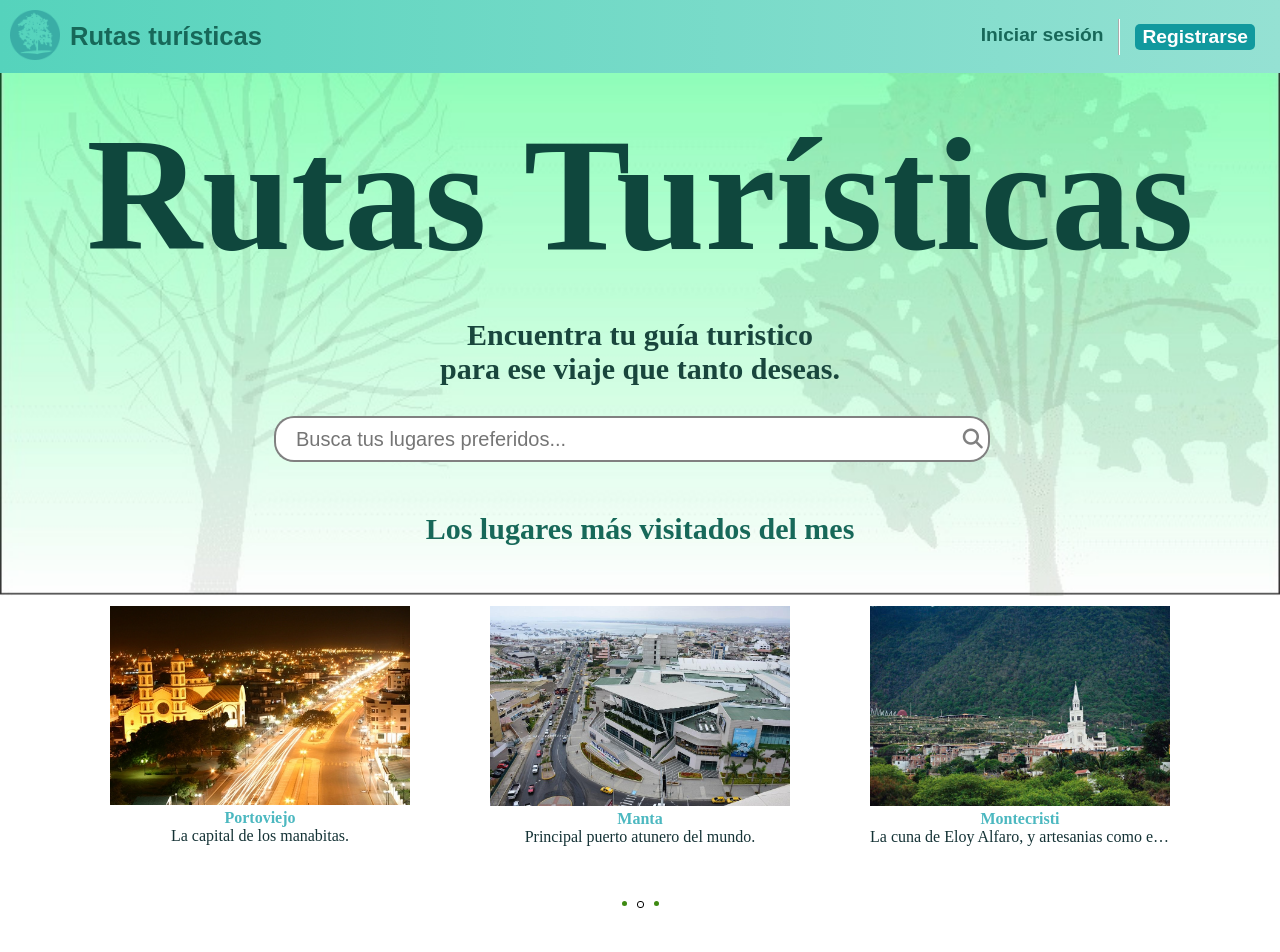
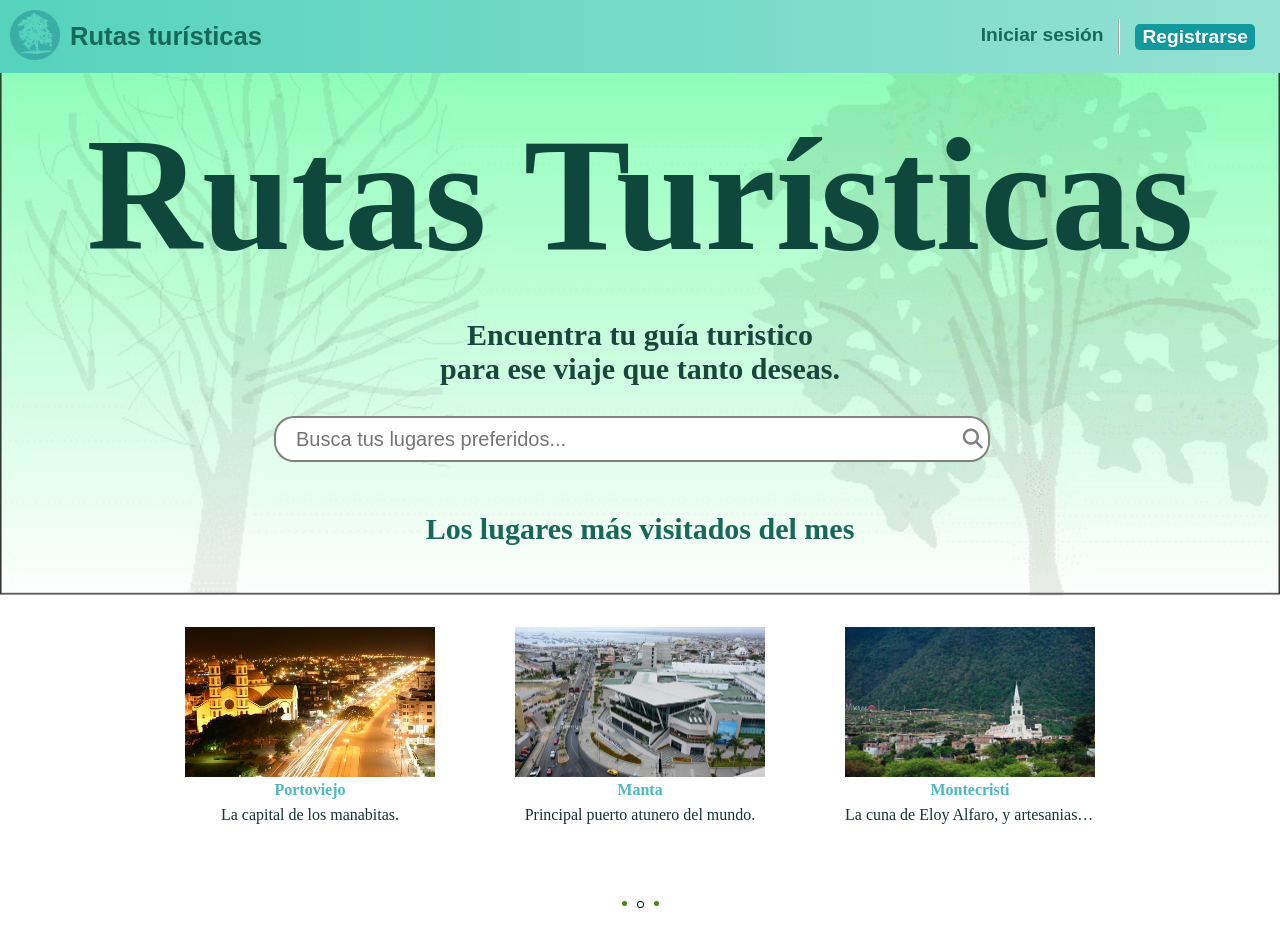
Before and after one commit to Trixtaro/rutasturisticas, a React (Create React App) app in the folder react-app/: page / in a window 1280 px wide. Shown: the top 952 px of the page. Built offline with nearby package versions, Linux system fonts and the light colour scheme; no server answers; a web font is replaced by a local one.

Commit message:
Se modifico el css de Lugar, para que no varie de tamanio

```diff
--- a/react-app/src/components/Buscador.js
+++ b/react-app/src/components/Buscador.js
@@ -30,7 +30,6 @@ class Buscador extends React.Component {
 
     handleSubmit = e => {
         e.preventDefault();
-        console.log(this.props)
         this.props.history.push(`/lugares/${this.state.id}`);
     }
 
--- a/react-app/src/components/Lugar.js
+++ b/react-app/src/components/Lugar.js
@@ -10,8 +10,8 @@ class Lugar extends React.Component{
 
     render () {
         return (
-            <div className={`Lugar ${this.props.clases}`}>
-                <img src={ this.props.imagen } alt="Lugar" />
+            <div className={`Lugar ${this.props.clases}`} title={ this.props.titulo }>
+                <img src={ this.props.imagen } alt={this.props.titulo}/>
                 <h1 className="titulo-lugar">{ this.props.titulo }</h1>
                 <p>{ this.props.descripcion }</p>
             </div>
--- a/react-app/src/components/styles/Lugar.css
+++ b/react-app/src/components/styles/Lugar.css
@@ -10,6 +10,11 @@
     font-size: initial !important;
     margin: initial !important;
     font-family: initial !important;
+    height: 25px;
+    overflow: hidden;
+    white-space: nowrap;
+    text-overflow: ellipsis;
+
 }
 
 .Lugar p{
@@ -23,6 +28,7 @@
 
 .Lugar img{
     width: 100%;
+    height: 150px;
     object-fit: cover;
 }
 
--- a/react-app/src/pages/styles/Dashboard.css
+++ b/react-app/src/pages/styles/Dashboard.css
@@ -43,14 +43,14 @@
 .Dashboard .Lugar{
     margin: 10px 30px;
     margin-top: auto;
-    width: 300px;
+    width: 250px;
     transition: width 2s;
 }
 
 .Dashboard .Lugar:hover{
     margin-top: -20px;
     border: 2px rgb(194, 194, 194) solid;
-    width: 350px;
+    width: 300px;
 }
 
 .Dashboard .points{
```
